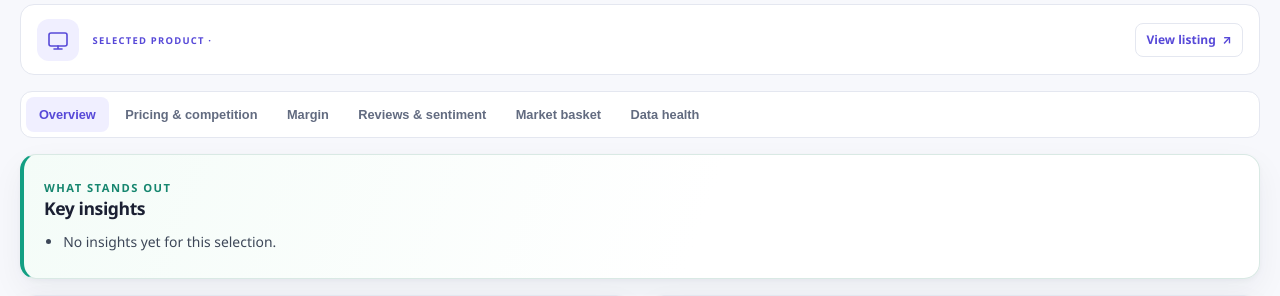
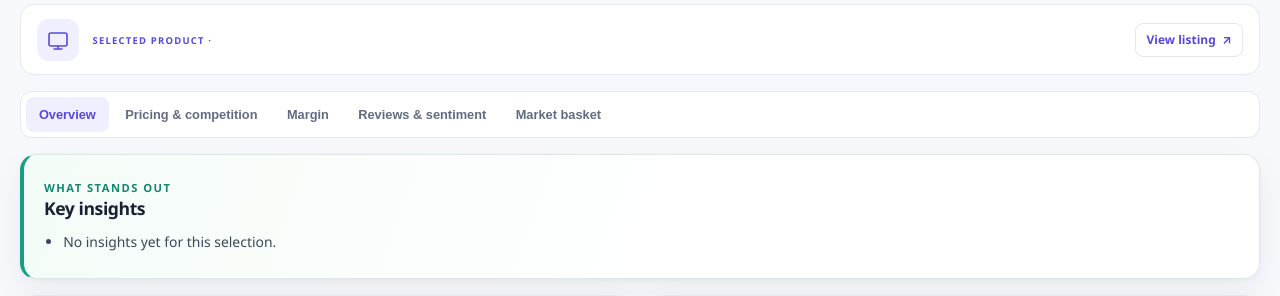
Before and after one commit to Manpreets1002/RetailPilot, a Django app: template src/retailpilot/frontend/web/templates/web/retailer.html in a window 1280 px wide. Shown: the part 510-806 px from the top of the page. Run offline with Django 5.2, Linux system fonts and the light colour scheme; the template is opened without the code that fills it, so the values that code supplies are empty; some libraries are stand-ins or nearby versions.

Commit message:
fix: crawler health on another endpoint

```diff
--- a/src/retailpilot/frontend/web/templates/web/retailer.html
+++ b/src/retailpilot/frontend/web/templates/web/retailer.html
@@ -81,7 +81,6 @@
     <button class="tab" id="tab-margin" role="tab" aria-selected="false" aria-controls="panel-margin" tabindex="-1" data-tab="margin" type="button">Margin</button>
     <button class="tab" id="tab-sentiment" role="tab" aria-selected="false" aria-controls="panel-sentiment" tabindex="-1" data-tab="sentiment" type="button">Reviews &amp; sentiment</button>
     <button class="tab" id="tab-basket" role="tab" aria-selected="false" aria-controls="panel-basket" tabindex="-1" data-tab="basket" type="button">Market basket</button>
-    <button class="tab" id="tab-health" role="tab" aria-selected="false" aria-controls="panel-health" tabindex="-1" data-tab="health" type="button">Data health</button>
   </nav>
 
   <section class="panel" id="panel-overview" role="tabpanel" aria-labelledby="tab-overview" tabindex="0" data-panel="overview">
@@ -216,30 +215,6 @@
     </div>
   </section>
 
-  <section class="panel" id="panel-health" role="tabpanel" aria-labelledby="tab-health" tabindex="0" data-panel="health" hidden>
-    <div class="kpis">
-      <div class="kpi"><span>Products</span><b>{{ health.products }}</b></div>
-      <div class="kpi"><span>City offers</span><b>{{ health.offers }}</b></div>
-      <div class="kpi"><span>Price points (window)</span><b>{{ health.history_points }}</b></div>
-      <div class="kpi"><span>Reviews</span><b>{{ health.reviews }}</b></div>
-      <div class="kpi"><span>Stale offers (&gt;{{ health.stale_hours|floatformat:0 }} h)</span><b>{{ health.stale }}</b></div>
-    </div>
-    <div class="card">
-      <h3>Recent crawl runs</h3>
-      <div class="table-wrap">
-        <table class="table">
-          <thead><tr><th>Started</th><th>Finished</th><th>Status</th><th>Stats</th></tr></thead>
-          <tbody>
-            {% for r in health.runs %}
-            <tr><td>{{ r.started_at|date:"d M H:i" }}</td><td>{{ r.finished_at|date:"d M H:i"|default:"–" }}</td><td>{{ r.status }}</td>
-                <td>{% for k, v in r.stats.items %}{{ k }}: {{ v }}{% if not forloop.last %}, {% endif %}{% endfor %}</td></tr>
-            {% empty %}<tr><td colspan="4">No crawl runs recorded.</td></tr>{% endfor %}
-          </tbody>
-        </table>
-      </div>
-    </div>
-  </section>
-
   {{ charts|json_script:"charts" }}
   {% endif %}
 </main>
```
